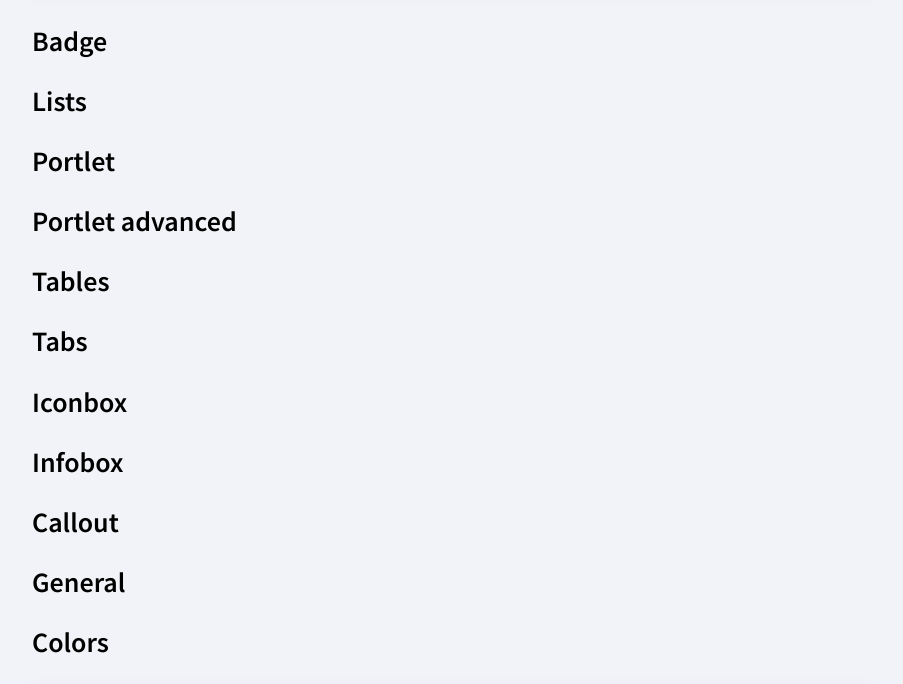
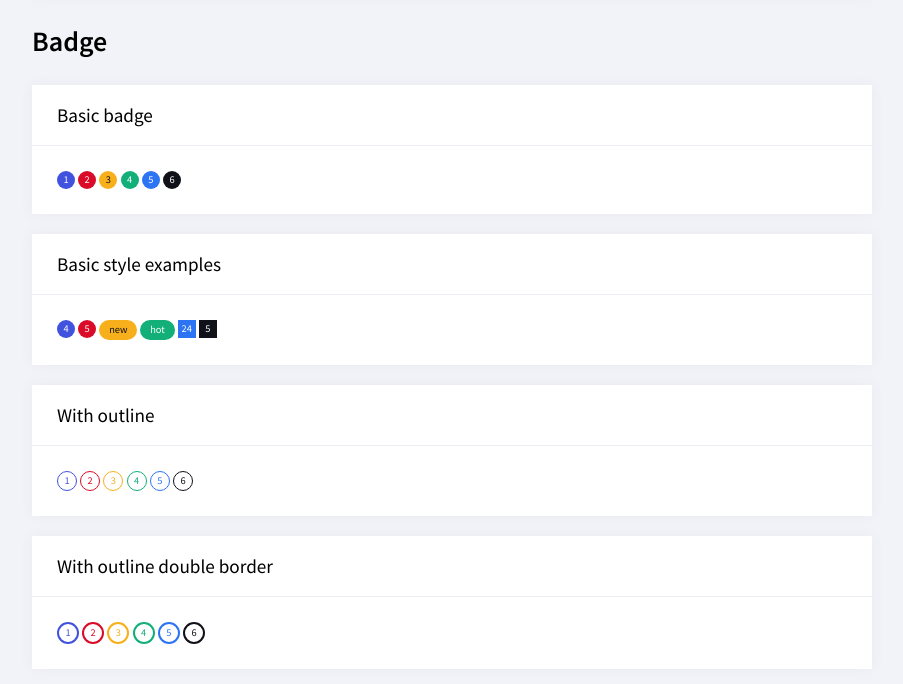
Before and after one commit to phansen88/asta, a website: page examples.html in a window 1280 px wide. Shown: the part 2788-3472 px from the top of the page, without its empty margins (188-1091 px from the left). Drawn offline with Linux system fonts and the light colour scheme.

Commit message:
Added badge and updated examples

```diff
--- a/examples.html
+++ b/examples.html
@@ -177,6 +177,50 @@
             </div>
         </div>
         <h3>Badge</h3>
+        <div class="a-item">
+            <div class="a-item__heading">Basic badge</div>
+            <div class="a-item__body" style="flex-direction: row; flex-wrap: wrap;">
+                <span class="a-badge a-badge-primary">1</span>&nbsp;
+                <span class="a-badge a-badge-danger">2</span>&nbsp;
+                <span class="a-badge a-badge-warning">3</span>&nbsp;
+                <span class="a-badge a-badge-success">4</span>&nbsp;
+                <span class="a-badge a-badge-brand">5</span>&nbsp;
+                <span class="a-badge a-badge-dark">6</span>
+            </div>
+        </div>
+        <div class="a-item">
+            <div class="a-item__heading">Basic style examples</div>
+            <div class="a-item__body" style="flex-direction: row; flex-wrap: wrap;">
+                <span class="a-badge a-badge-primary">4</span>&nbsp;
+                <span class="a-badge a-badge-danger">5</span>&nbsp;
+                <span class="a-badge a-badge--inline a-badge--pill a-badge-warning">new</span>&nbsp;
+                <span class="a-badge a-badge--inline a-badge--pill a-badge-success">hot</span>&nbsp;
+                <span class="a-badge a-badge--rounded a-badge-brand">24</span>&nbsp;
+                <span class="a-badge a-badge--rounded a-badge-dark">5</span>
+            </div>
+        </div>
+        <div class="a-item">
+            <div class="a-item__heading">With outline</div>
+            <div class="a-item__body" style="flex-direction: row; flex-wrap: wrap;">
+                <span class="a-badge a-badge-primary a-badge--outline">1</span>&nbsp;
+                <span class="a-badge a-badge-danger a-badge--outline">2</span>&nbsp;
+                <span class="a-badge a-badge-warning a-badge--outline">3</span>&nbsp;
+                <span class="a-badge a-badge-success a-badge--outline">4</span>&nbsp;
+                <span class="a-badge a-badge-brand a-badge--outline">5</span>&nbsp;
+                <span class="a-badge a-badge-dark a-badge--outline">6</span>
+            </div>
+        </div>
+        <div class="a-item">
+            <div class="a-item__heading">With outline double border</div>
+            <div class="a-item__body" style="flex-direction: row; flex-wrap: wrap;">
+                <span class="a-badge a-badge-primary a-badge--outline a-badge--outline-2x">1</span>&nbsp;
+                <span class="a-badge a-badge-danger a-badge--outline a-badge--outline-2x">2</span>&nbsp;
+                <span class="a-badge a-badge-warning a-badge--outline a-badge--outline-2x">3</span>&nbsp;
+                <span class="a-badge a-badge-success a-badge--outline a-badge--outline-2x">4</span>&nbsp;
+                <span class="a-badge a-badge-brand a-badge--outline a-badge--outline-2x">5</span>&nbsp;
+                <span class="a-badge a-badge-dark a-badge--outline a-badge--outline-2x">6</span>
+            </div>
+        </div>
         <h3>Lists</h3>
         <h3>Portlet</h3>
         <h3>Portlet advanced</h3>
@@ -222,8 +266,8 @@
         <h3>Typography</h3>
         <div class="a-item">
             <div class="a-item__heading">Headings</div>
-            <div class="a-item__body">
-                <div class="a-item__section">
+            <div class="a-item__body" style="flex-direction: row; flex-wrap: wrap;">
+                <div style="width: 50%">
                     <h1>h1. Heading 1</h1>
                     <h2>h2. Heading 2</h2>
                     <h3>h3. Heading 3</h3>
@@ -231,6 +275,14 @@
                     <h5>h5. Heading 5</h5>
                     <h6>h6. Heading 6</h6>
                 </div>
+                <div style="width: 50%">
+                    <h1 class="a-primary">h1. Heading 1</h1>
+                    <h2 class="a-danger">h2. Heading 2</h2>
+                    <h3 class="a-warning">h3. Heading 3</h3>
+                    <h4 class="a-success">h4. Heading 4</h4>
+                    <h5 class="a-brand">h5. Heading 5</h5>
+                    <h6 class="a-dark">h6. Heading 6</h6>
+                </div>
             </div>
         </div>
     </section>
--- /dev/null
+++ b/src/sass/components/_a-badge.scss
@@ -0,0 +1,85 @@
+.a-badge {
+    padding: 0;
+    margin: 0;
+    display: -webkit-inline-box;
+    display: -ms-inline-flexbox;
+    display: inline-flex;
+    -webkit-box-pack: center;
+    -ms-flex-pack: center;
+    justify-content: center;
+    -webkit-box-align: center;
+    -ms-flex-align: center;
+    align-items: center;
+    height: 18px;
+    width: 18px;
+    border-radius: 50%;
+    font-size: 0.65rem;
+    &.a-badge--pill {
+        border-radius: 2rem;
+    }
+    &.a-badge--inline {
+        height: 0;
+        width: auto;
+        padding: 0.609rem 0.609rem;
+    }
+    &.a-badge--rounded {
+        border-radius: 0;
+    }
+    &.a-badge-primary {
+        background: $a-primary;
+        color: $white;
+        &.a-badge--outline {
+            background: transparent;
+            color: $a-primary;
+            border: 1px solid $a-primary;
+        }
+    }
+    &.a-badge-danger {
+        background: $a-danger;
+        color: $white;
+        &.a-badge--outline {
+            background: transparent;
+            color: $a-danger;
+            border: 1px solid $a-danger;
+        }
+    }
+    &.a-badge-warning {
+        background: $a-warning;
+        color: $a-dark;
+        &.a-badge--outline {
+            background: transparent;
+            color: $a-warning;
+            border: 1px solid $a-warning;
+        }
+    }
+    &.a-badge-success {
+        background: $a-success;
+        color: $white;
+        &.a-badge--outline {
+            background: transparent;
+            color: $a-success;
+            border: 1px solid $a-success;
+        }
+    }
+    &.a-badge-brand {
+        background: $a-brand;
+        color: $white;
+        &.a-badge--outline {
+            background: transparent;
+            color: $a-brand;
+            border: 1px solid $a-brand;
+        }
+    }
+    &.a-badge-dark {
+        background: $a-dark;
+        color: $white;
+        &.a-badge--outline {
+            background: transparent;
+            color: $a-dark;
+            border: 1px solid $a-dark;
+        }
+    }
+    &.a-badge--outline-2x {
+        border-width: 2px !important;
+    }
+}
--- a/src/sass/main.scss
+++ b/src/sass/main.scss
@@ -9,7 +9,8 @@
 @import 'utilities/variables';
 @import 'base/typography';
 @import 'theme/themes';
+@import 'components/a-accordion';
+@import 'components/a-badge';
 @import 'components/a-item';
 @import 'components/a-navs';
-@import 'components/a-accordion';
 @import 'components/a-pagination';
```
Also changed, not shown: dist/css/styles.css.
